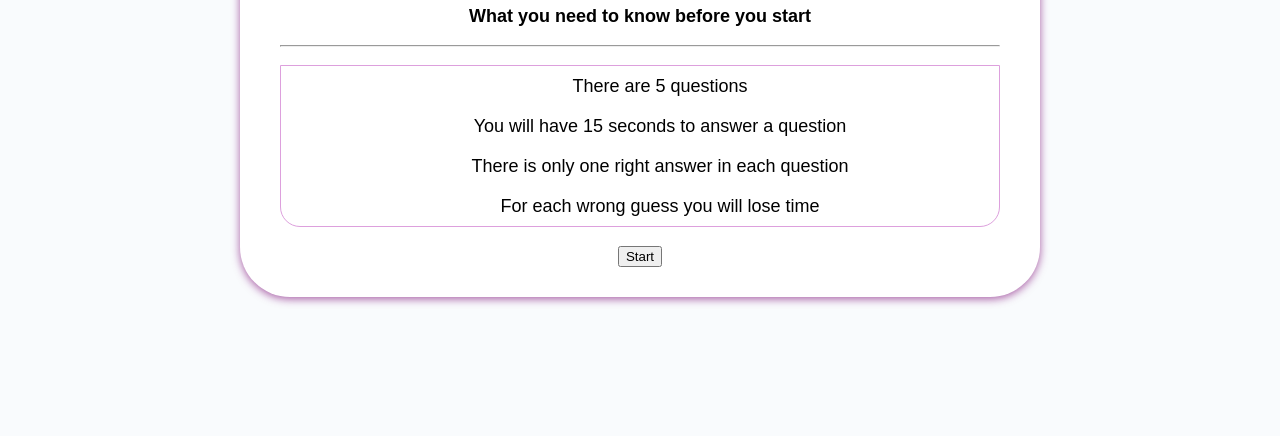
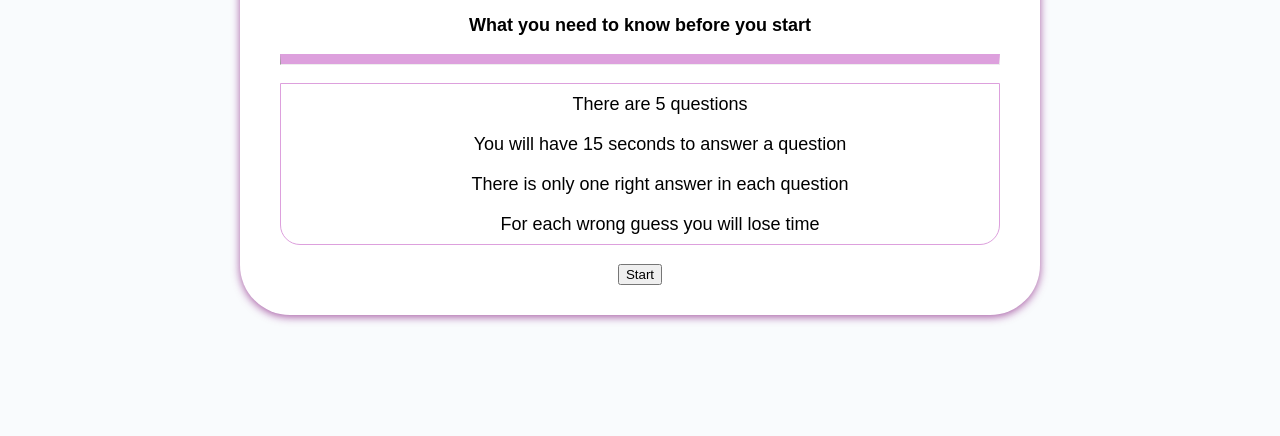
Before and after one commit to Farhiya1/JavaScript-Quiz, a plain HTML site: page index.html in a window 1280 px wide. Shown: the part 364-800 px from the top of the page. Drawn offline with Linux system fonts and the light colour scheme.

Commit message:
Created horizontal line to break up text in card

```diff
--- a/style.css
+++ b/style.css
@@ -97,3 +97,7 @@ ul {
 .hide {
   display: none;
 }
+
+hr {
+  border-top: 10px solid plum;
+}
```
